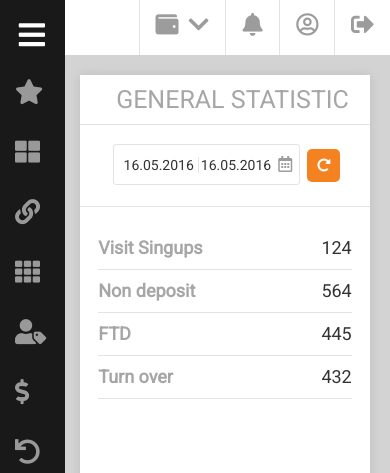
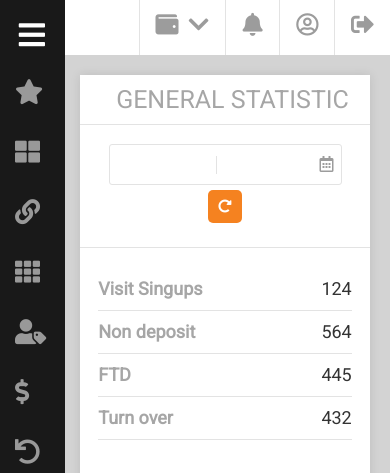
Before and after one commit to inspirer10/solo-project, a website: page index.html in a window 390 px wide. Shown: the top 473 px of the page. Drawn offline with Linux system fonts and the light colour scheme.

Commit message:
Fix calendar

```diff
--- a/index.html
+++ b/index.html
@@ -67,14 +67,11 @@
 
         <main class="center">
             <article class="stats">
-                <div>
-                    <div class="graph">GENERAL STATISTIC</div>
-                    <div class="calendar">
-                        <span class="left">16.05.2016</span><span class="right">16.05.2016</span><i
-                            class="far fa-calendar-alt data"></i>
-                    </div>
-                    <button class="fas fa-redo-alt btnarrow"></button>
+                <div class="graph">GENERAL STATISTIC</div>
+                <div class="calendar">
+                    <input class="left"><input class="right"><i class="far fa-calendar-alt data"></i>
                 </div>
+                <button class="fas fa-redo-alt btnarrow"></button>
                 <section class="numbers bord">
                     <div class="facts "><span class="leftword">Visit Singups</span><span class="rightword">124</span>
                     </div>
--- a/sass/style.scss
+++ b/sass/style.scss
@@ -8,6 +8,30 @@ body {
   margin: 0;
   font-family: "Roboto", sans-serif;
 }
+
+//calendar
+
+
+input {
+  width: 100px;
+  border-right: 1px solid #ccc;
+  display: inline-block;
+  padding: 1px 12px;
+  cursor: pointer;
+  border: 0px;
+}
+
+.calendar:hover {
+  border: 1px solid #b1b1b1;
+  cursor: pointer;
+}
+
+.calendar:hover .data {
+  color: #333333;
+  cursor: pointer;
+}
+
+
 
 //
 
@@ -336,7 +360,8 @@ nav {
   width: 40px;
   color: white;
   transition: .5s;
-  &.visible{
+
+  &.visible {
     color: grey;
     transition: .5s;
   }
@@ -601,7 +626,7 @@ a {
   }
 
   .calendar {
-    margin: 19px 3px 3px;
+    margin: 19px 10px 5px;
   }
 
   .btnarrow {
@@ -681,12 +706,13 @@ a {
   }
 
   .right {
-    padding-right: 2px;
-    padding-left: 2px;
+    padding-right: 6px;
+    width: 25vw;
   }
 
   .left {
-    padding-right: 4px;
+    padding-right: 6px;
+    width: 25vw;
   }
 
   .michael {
@@ -751,3 +777,10 @@ a {
     padding-left: 33%;
   }
 }
+
+//zmiana dodaj ip5
+@media (max-width: 321px) {
+  .calendar {
+    padding: 8px;
+  }
+}
```
Also changed, not shown: css/style.css.
